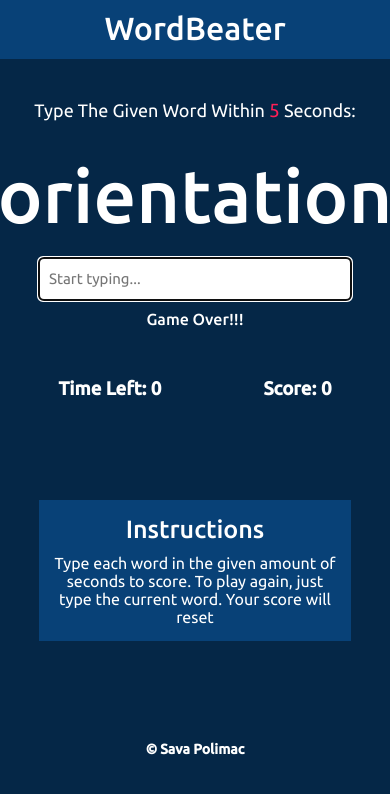
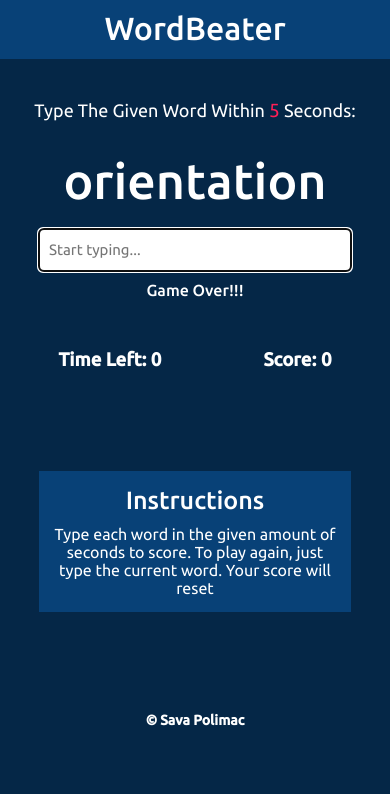
Before and after one commit to Savaaa22/wordbeater, a plain HTML site: page index.html in a window 390 px wide. Drawn offline with Linux system fonts and the light colour scheme.

Commit message:
word font size update mobile

```diff
--- a/style.css
+++ b/style.css
@@ -105,6 +105,9 @@ main {
   .instructions {
     width: 80%;
   }
+  .word {
+    font-size: 50px;
+  }
 }
 
 .sava {
```
